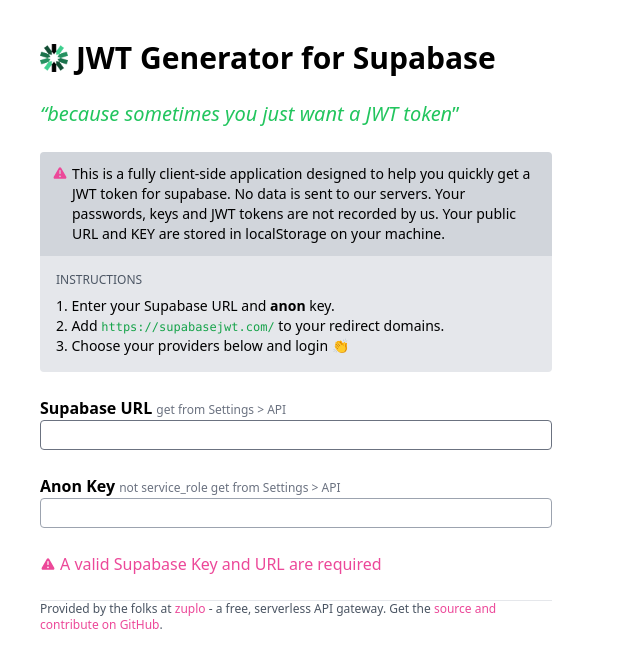
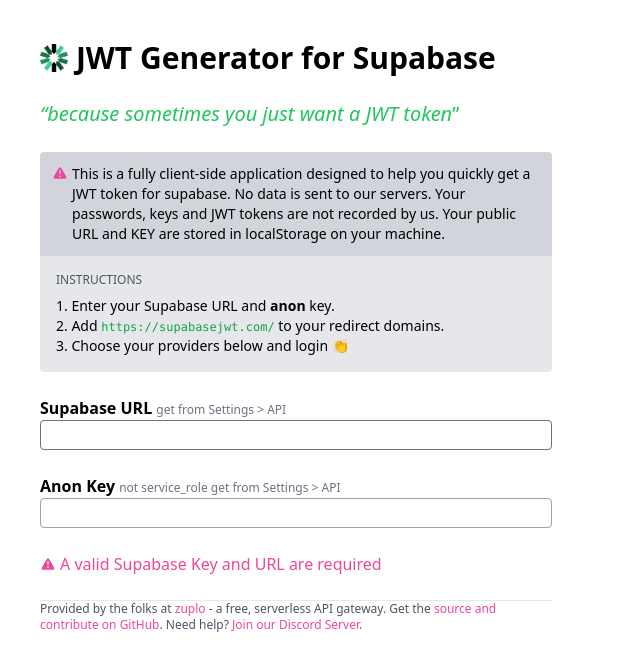
Before and after one commit to zuplo/supabase-jwt, a Next.js app: page / in a window 1280 px wide. Shown: the top 670 px of the page, without its empty margins (0-640 px from the left). Built offline with nearby package versions, Linux system fonts and the light colour scheme.

Commit message:
added discord link

```diff
--- a/pages/index.tsx
+++ b/pages/index.tsx
@@ -334,6 +334,13 @@
           >
             source and contribute on GitHub
           </a>
+          . Need help?{" "}
+          <a
+            href="https://discord.gg/8QbEjr2MgZ"
+            className="text-pink-500 hover:underline"
+          >
+            Join our Discord Server
+          </a>
           .
         </div>
       </div>
```
